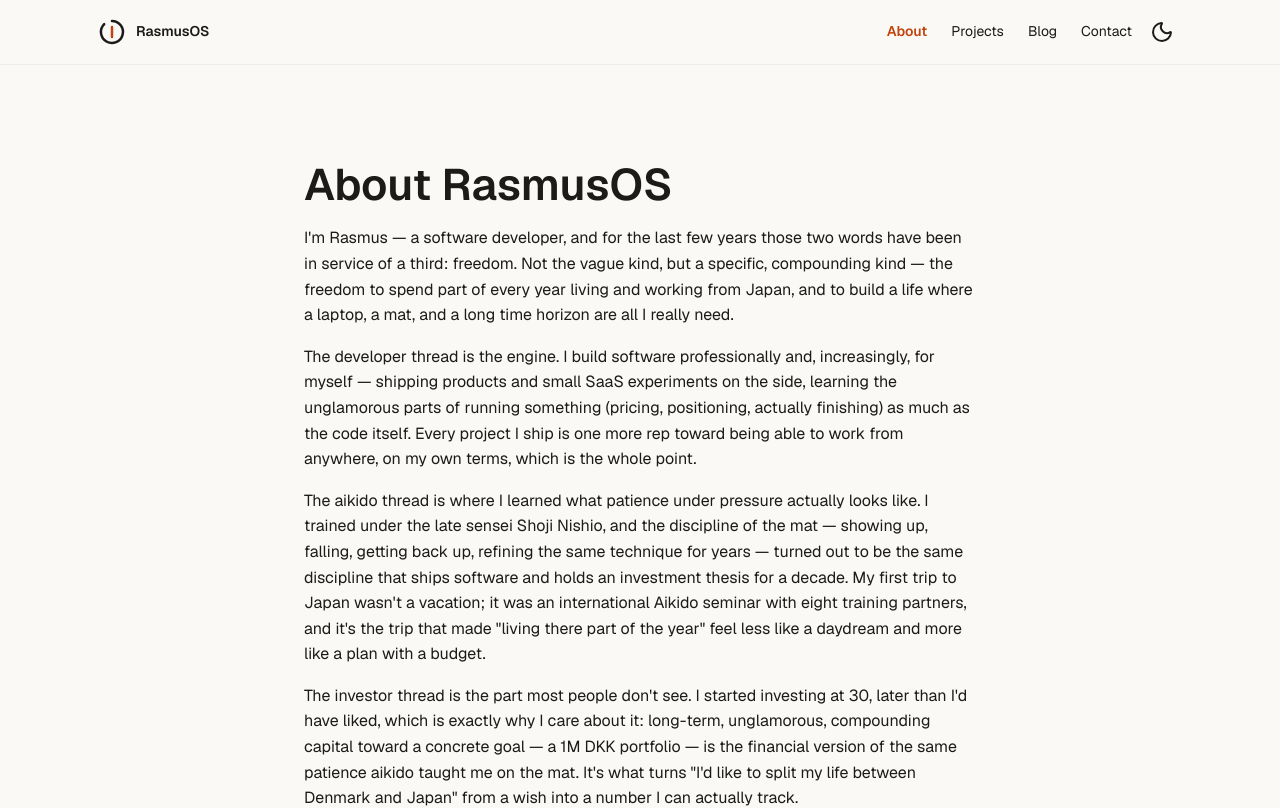
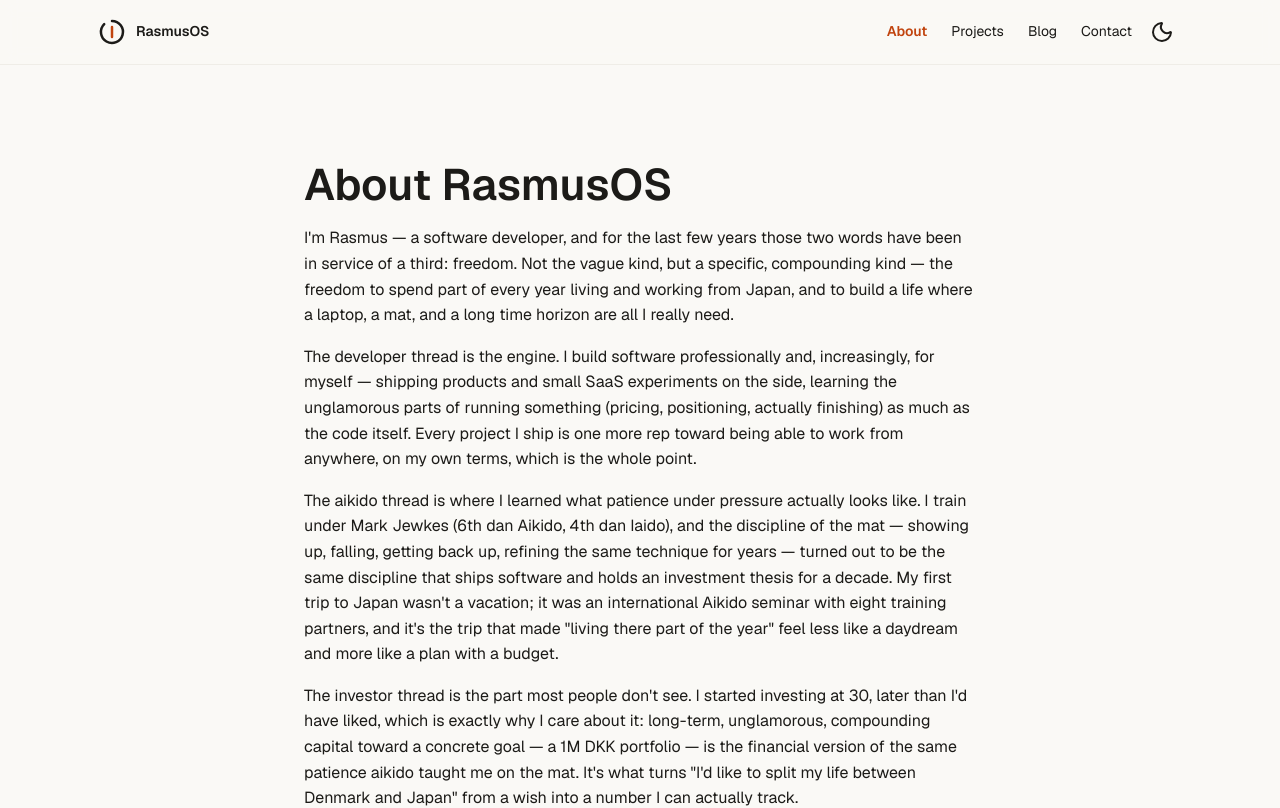
Before and after one commit to RH-FullStack/portfolio-blog, a Next.js app: page /about in a window 1280 px wide. Shown: the top 808 px of the page. Built offline with nearby package versions, Linux system fonts and the light colour scheme; no server answers.

Commit message:
fix(quick-260720-bxr): correct false Nishio sensei claim on About page
- Replace false "trained under the late sensei Shoji Nishio" claim
- State accurate present-tense sensei: Mark Jewkes (6th dan Aikido, 4th dan Iaido)

```diff
--- a/src/app/(site)/about/page.tsx
+++ b/src/app/(site)/about/page.tsx
@@ -35,7 +35,7 @@ export default function About() {
         </p>
         <p>
           The aikido thread is where I learned what patience under pressure actually looks like.
-          I trained under the late sensei Shoji Nishio, and the discipline of the mat — showing
+          I train under Mark Jewkes (6th dan Aikido, 4th dan Iaido), and the discipline of the mat — showing
           up, falling, getting back up, refining the same technique for years — turned out to be
           the same discipline that ships software and holds an investment thesis for a decade.
           My first trip to Japan wasn&apos;t a vacation; it was an international Aikido seminar
```
